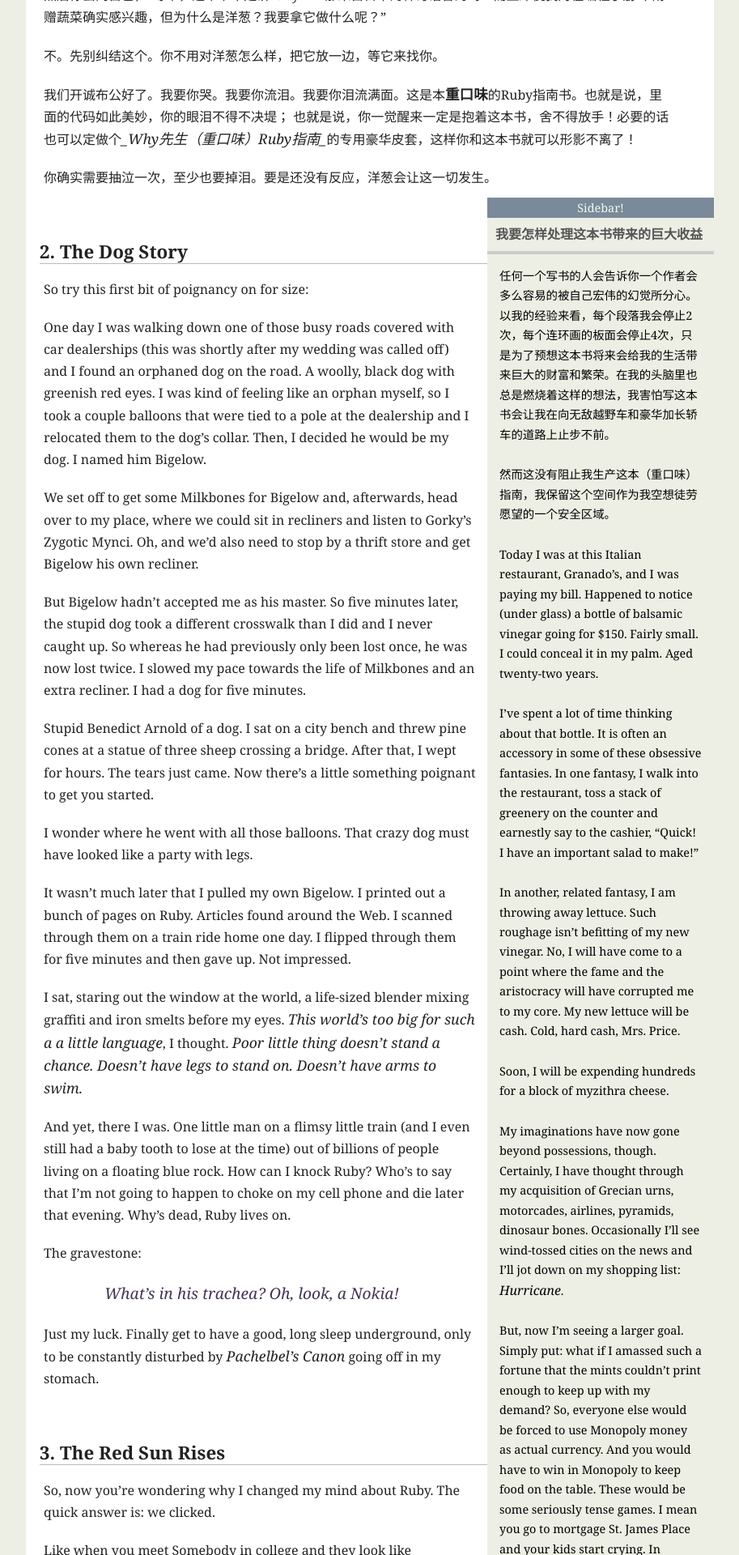
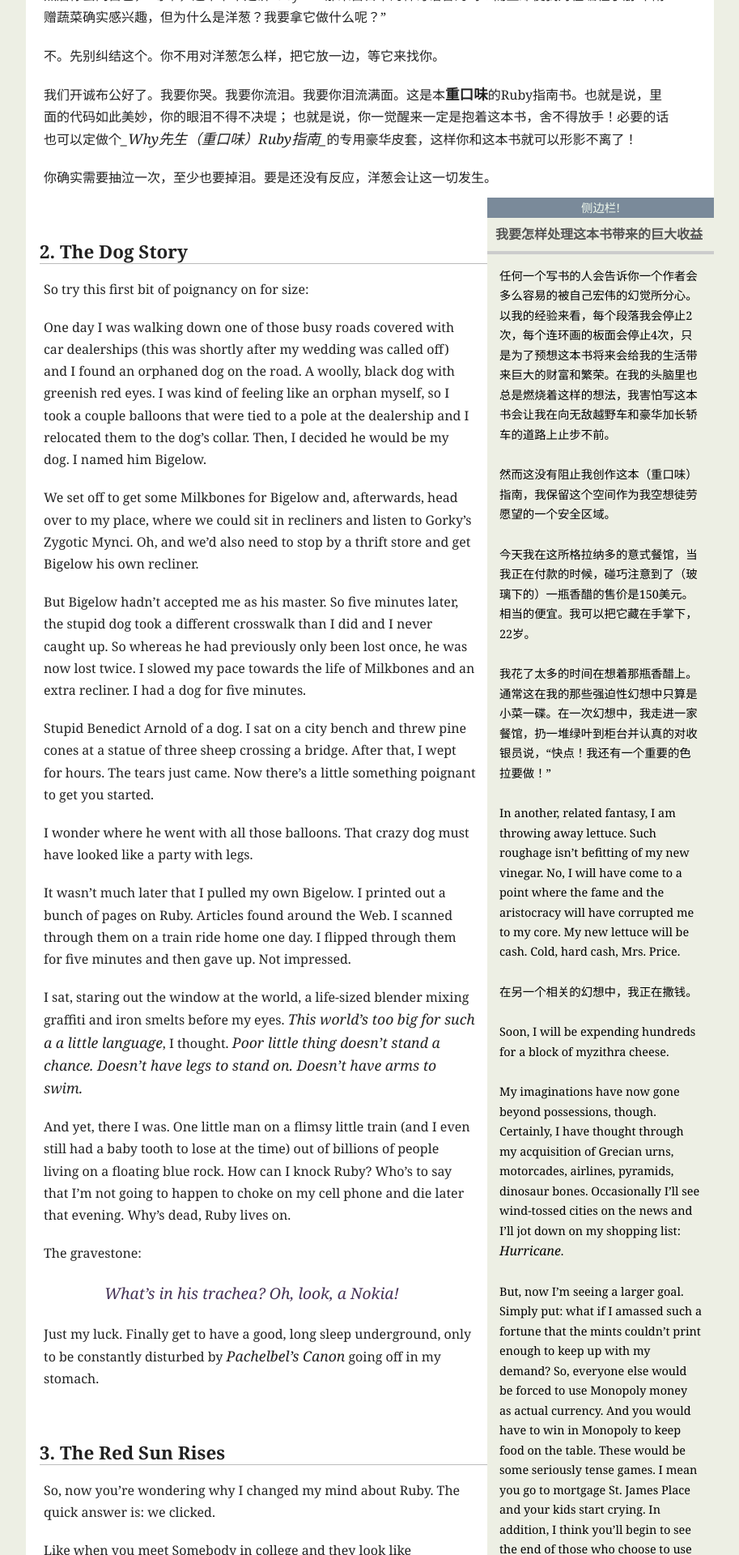
Before and after one commit to codecly259/poignant-guide-cn, a Jekyll site: the page built from _posts/1900-01-02-konichiwa-ruby.md, in a window 1280 px wide. Shown: the part 657-2577 px from the top of the page at 81% size, without its empty margins (183-1096 px from the left). Built offline with Jekyll 4.4.1, drawn with Linux system fonts in a browser that asks for light colours; Markdown is read by kramdown in place of the engine named in the settings.

Commit message:
翻译第二章侧边栏

```diff
--- a/_posts/1900-01-02-konichiwa-ruby.md
+++ b/_posts/1900-01-02-konichiwa-ruby.md
@@ -38,21 +38,18 @@ sections:
 
 任何一个写书的人会告诉你一个作者会多么容易的被自己宏伟的幻觉所分心。以我的经验来看，每个段落我会停止2次，每个连环画的板面会停止4次，只是为了预想这本书将来会给我的生活带来巨大的财富和繁荣。在我的头脑里也总是燃烧着这样的想法，我害怕写这本书会让我在向无敌越野车和豪华加长轿车的道路上止步不前。
 
-然而这没有阻止我生产这本（重口味）指南，我保留这个空间作为我空想徒劳愿望的一个安全区域。
+然而这没有阻止我创作这本（重口味）指南，我保留这个空间作为我空想徒劳愿望的一个安全区域。
 
-Today I was at this Italian restaurant, Granado’s, and I was paying my bill.
-Happened to notice (under glass) a bottle of balsamic vinegar going for $150.
-Fairly small. I could conceal it in my palm. Aged twenty-two years.
+今天我在这所格拉纳多的意式餐馆，当我正在付款的时候，碰巧注意到了（玻璃下的）一瓶香醋的售价是150美元。相当的便宜。我可以把它藏在手掌下，22岁。
 
-I’ve spent a lot of time thinking about that bottle. It is often an accessory in
-some of these obsessive fantasies. In one fantasy, I walk into the restaurant,
-toss a stack of greenery on the counter and earnestly say to the cashier,
-“Quick! I have an important salad to make!”
+我花了太多的时间在想着那瓶香醋上。通常这在我的那些强迫性幻想中只算是小菜一碟。在一次幻想中，我走进一家餐馆，扔一堆绿叶到柜台并认真的对收银员说，“快点！我还有一个重要的色拉要做！”
 
 In another, related fantasy, I am throwing away lettuce. Such roughage isn’t
 befitting of my new vinegar. No, I will have come to a point where the fame and
 the aristocracy will have corrupted me to my core. My new lettuce will be cash.
 Cold, hard cash, Mrs. Price.
+
+在另一个相关的幻想中，我正在撒钱。
 
 Soon, I will be expending hundreds for a block of myzithra cheese.
 
--- a/guide.css
+++ b/guide.css
@@ -208,7 +208,7 @@ p#terms {
     padding: 10px 4px;
 }
 .sidebar:before, .sidebar:after {
-    content: "Sidebar!";
+    content: "侧边栏!";
     display: block;
     background-color: #7A8A9A;
     color: #EFF9ED;
```
